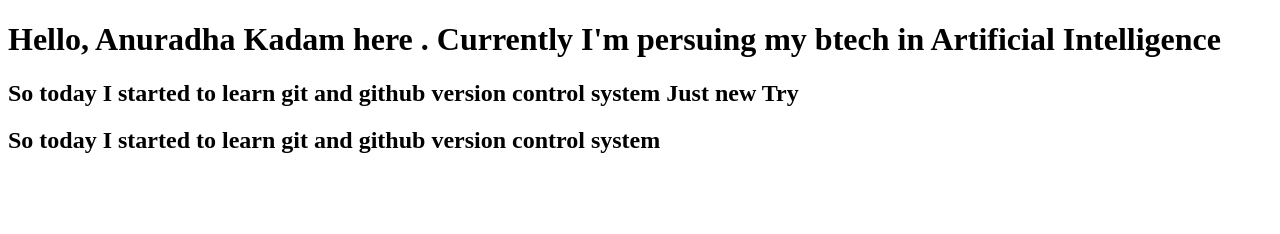
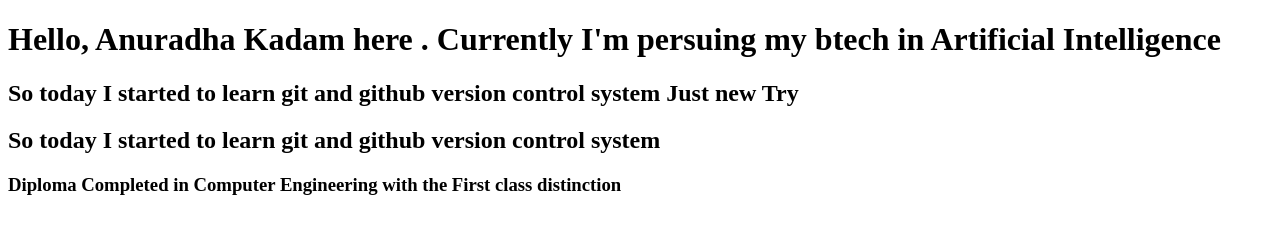
Before and after one commit to AnuradhaKadam371/LocalRepo, a plain HTML site: page index.html in a window 1280 px wide. Drawn offline with Linux system fonts and the light colour scheme.

Commit message:
Education Added

```diff
--- a/index.html
+++ b/index.html
@@ -9,5 +9,6 @@
     <h1>Hello, Anuradha Kadam here . Currently I'm persuing my btech in Artificial Intelligence </h1>
 <h2>So today I started to learn git and github version control system Just new Try</h2>
 <h2>So today I started to learn git and github version control system</h2>
+<h3>Diploma Completed in Computer Engineering with the First class distinction </h3>
 </body>
 </html>
```
